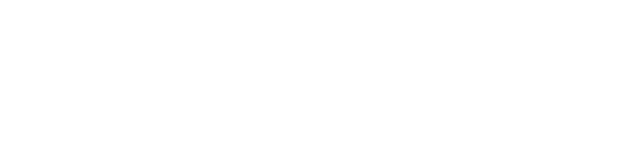
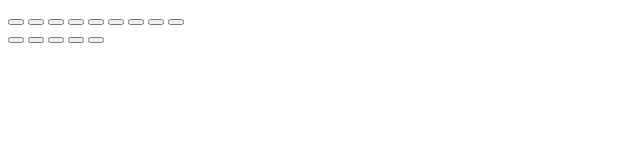
Before and after one commit to ArshMokha/calculator_js, a plain HTML site: page index.html in a window 1280 px wide. Shown: the whole page, without its empty margins (0-640 px from the left). Drawn offline with Linux system fonts and the light colour scheme.

Commit message:
Added digits and operators to calculator

```diff
--- a/index.html
+++ b/index.html
@@ -8,6 +8,25 @@
   <script src="javascript.js" defer></script>
 </head>
 <body>
-
+  <div class="container">
+    <div class="digit-container">
+      <button class="digit"></button>
+      <button class="digit"></button>
+      <button class="digit"></button>
+      <button class="digit"></button>
+      <button class="digit"></button>
+      <button class="digit"></button>
+      <button class="digit"></button>
+      <button class="digit"></button>
+      <button class="digit"></button>
+    </div>
+    <div class="operator-container">
+      <button class="operator"></button>
+      <button class="operator"></button>
+      <button class="operator"></button>
+      <button class="operator"></button>
+      <button class="operator"></button>
+    </div>
+  </div>
 </body>
 </html>
```
